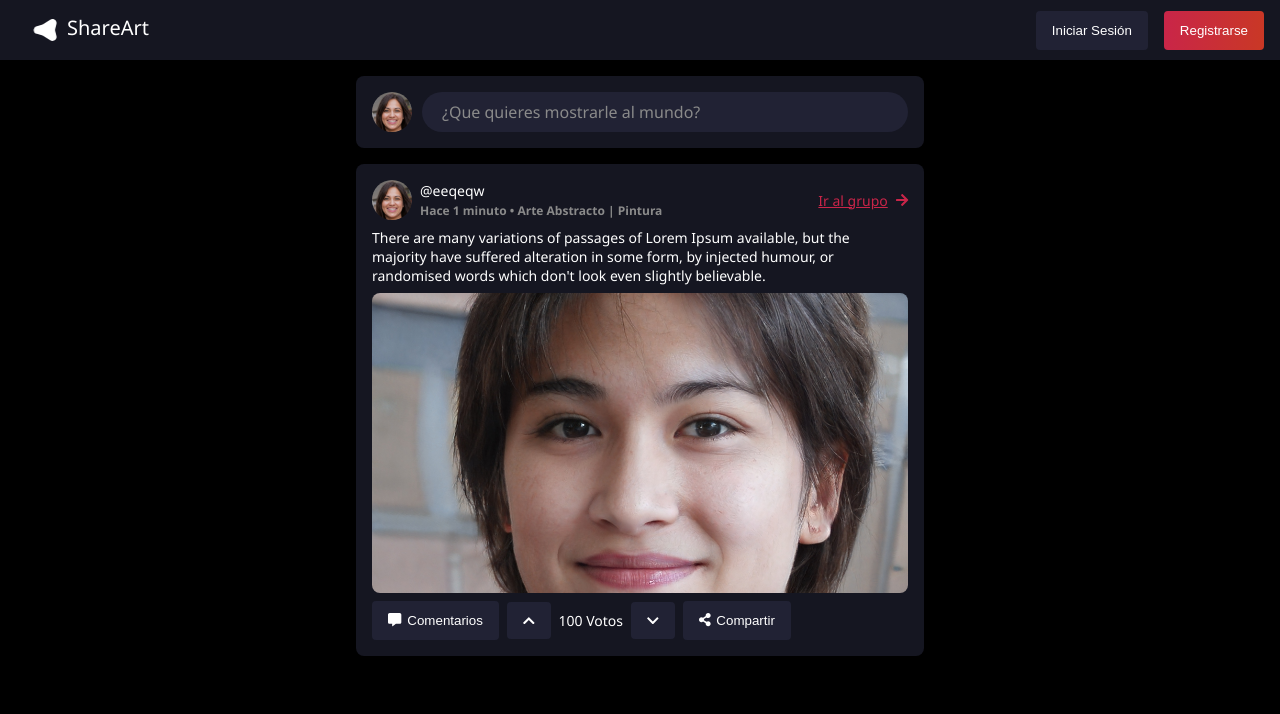
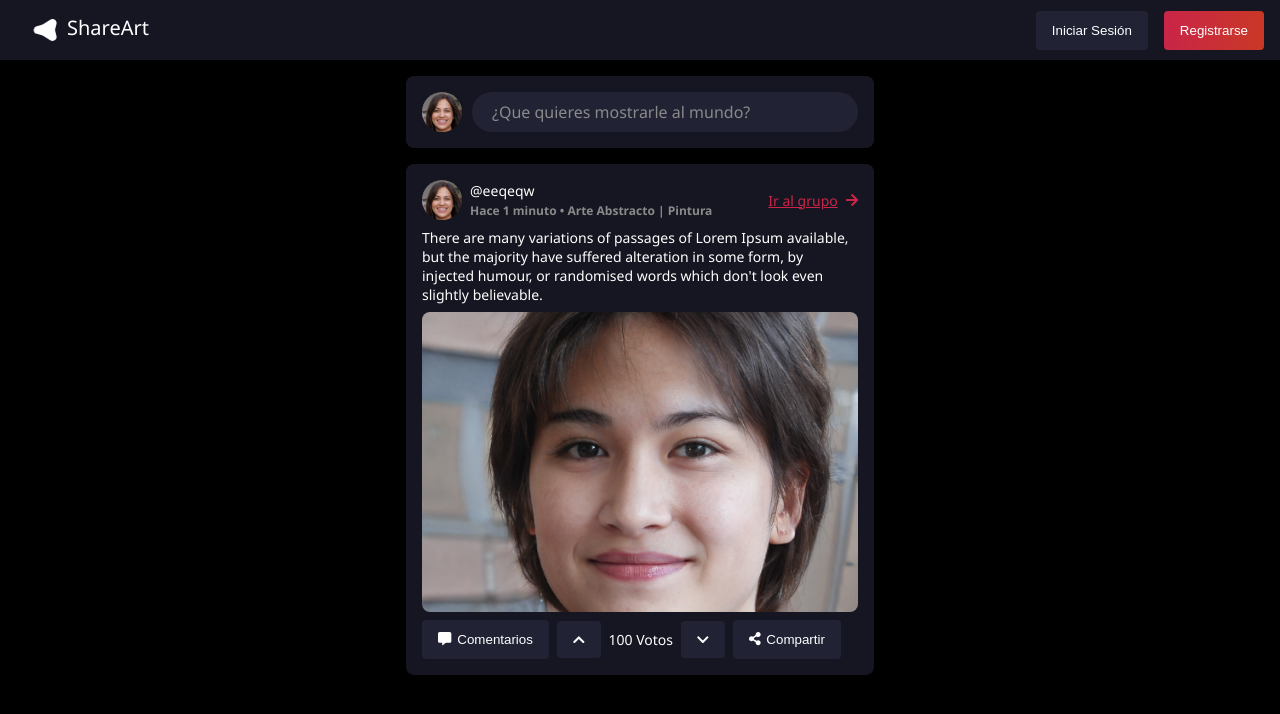
Before and after one commit to WebDev-UPQROO/Share-Art, a React (Create React App) app: page / in a window 1280 px wide. Shown: the top 714 px of the page. Built offline with nearby package versions, Linux system fonts and the light colour scheme.

Commit message:
Fix Layout Design

```diff
--- a/src/styles/base/_settings.scss
+++ b/src/styles/base/_settings.scss
@@ -25,5 +25,5 @@ $fontSize: 1.6rem;
 $animationDuration: 0.5s;
 
 $navbarHeight: 6rem;
-$menuWidth: 28rem;
-$footerWidth: 28rem;
+$sideWidth: 28rem;
+$mainWidth: 50rem;
--- a/src/styles/layouts/_layout.scss
+++ b/src/styles/layouts/_layout.scss
@@ -1,18 +1,19 @@
 .layout {
   height: 100%;
   padding-top: #{$navbarHeight + $defMargin};
-  display: flex;
 
   .menu {
     display: none;
-    position: absolute;
-    top: 0;
+    width: 100%;
+    padding: $defMargin;
+    height: calc(100% - #{$navbarHeight});
+    position: fixed;
+    bottom: 0;
     left: 0;
-    width: 100%;
-    margin-top: $navbarHeight;
-    padding: $defMargin;
+    overflow-y: auto;
+    background-color: $base;
     z-index: 5;
-    background-color: $base;
+    user-select: none;
 
     animation: slideInDown;
     animation-duration: $animationDuration;
@@ -23,14 +24,10 @@
 
     @media (min-width: 1200px) {
       display: block;
-      width: $menuWidth;
-      padding: $defMargin $defMargin 0 $defMargin;
+      width: $sideWidth;
+      left: calc(50% - #{$mainWidth + $defMargin*2});
       height: calc(100% - #{$navbarHeight + $defMargin});
-      position: fixed;
-      bottom: 0;
-      left: 0;
-      overflow-y: auto;
-      user-select: none;
+      padding-top: 0;
 
       animation: fadeInLeft;
       animation-duration: $animationDuration;
@@ -38,40 +35,40 @@
   }
 
   .main-center {
-    flex-grow: 1;
+    max-width: #{$mainWidth};
+    margin: 0 auto;
     padding: 0 $defMargin;
     animation: fadeIn;
     animation-duration: $animationDuration;
 
     @media (min-width: 768px) {
-      margin: 0 $footerWidth 0 0;
+      margin: 0 calc(50% - #{$sideWidth/2 + $mainWidth/2});
     }
     @media (min-width: 1200px) {
-      max-width: 60rem;
       margin: 0 auto;
     }
   }
 
   .main-full {
-    flex-grow: 1;
     padding: 0 $defMargin;
+    background-color: blue;
 
     animation: fadeIn;
     animation-duration: $animationDuration;
 
     @media (min-width: 1200px) {
-      margin: 0 $defMargin 0 $menuWidth;
+      margin: 0 0 0 calc(50% - #{$sideWidth - $defMargin*2});
+      max-width: #{$mainWidth + $sideWidth - $defMargin};
     }
   }
 
   .footer {
     display: none;
-    width: $footerWidth;
+    width: $sideWidth;
     padding: 0 $defMargin;
     height: calc(100% - #{$navbarHeight + $defMargin});
     position: fixed;
     bottom: 0;
-    right: 0;
     overflow-y: auto;
 
     animation: fadeInRight;
@@ -79,6 +76,11 @@
 
     @media (min-width: 768px) {
       display: block;
+      right: calc(50% - #{$sideWidth/2 + $mainWidth/2});
+    }
+    @media (min-width: 1200px) {
+      display: block;
+      right: calc(50% - #{$mainWidth + $defMargin*2});
     }
   }
 }
```
